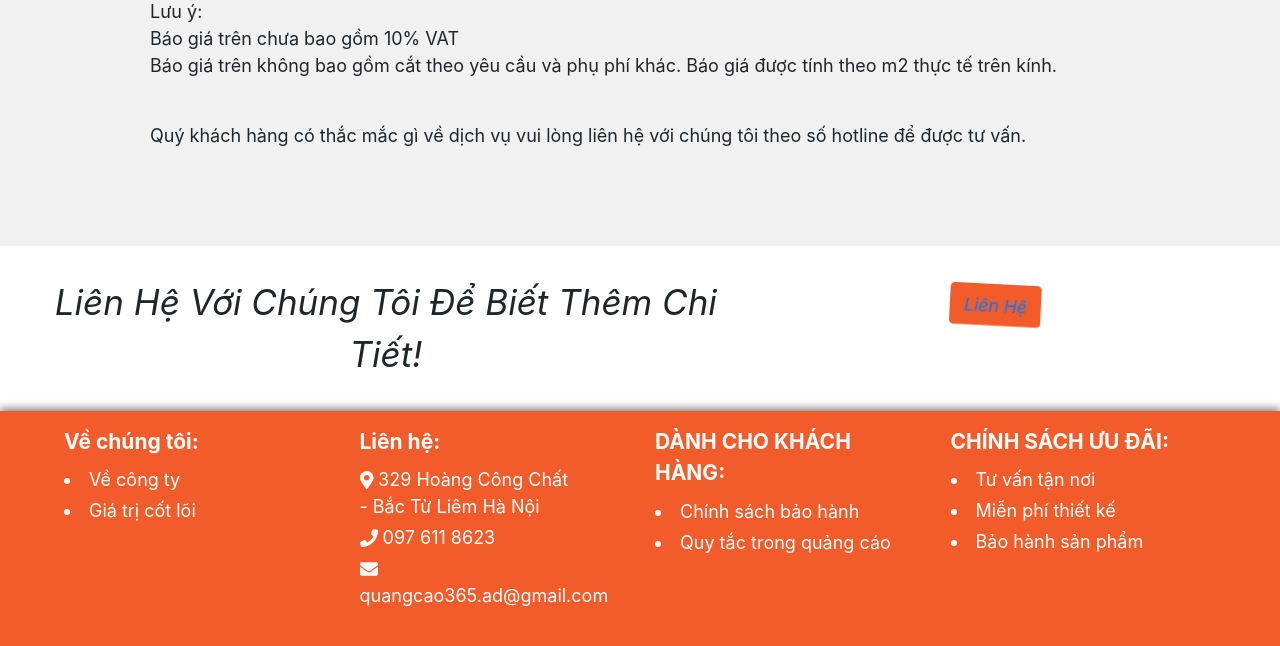
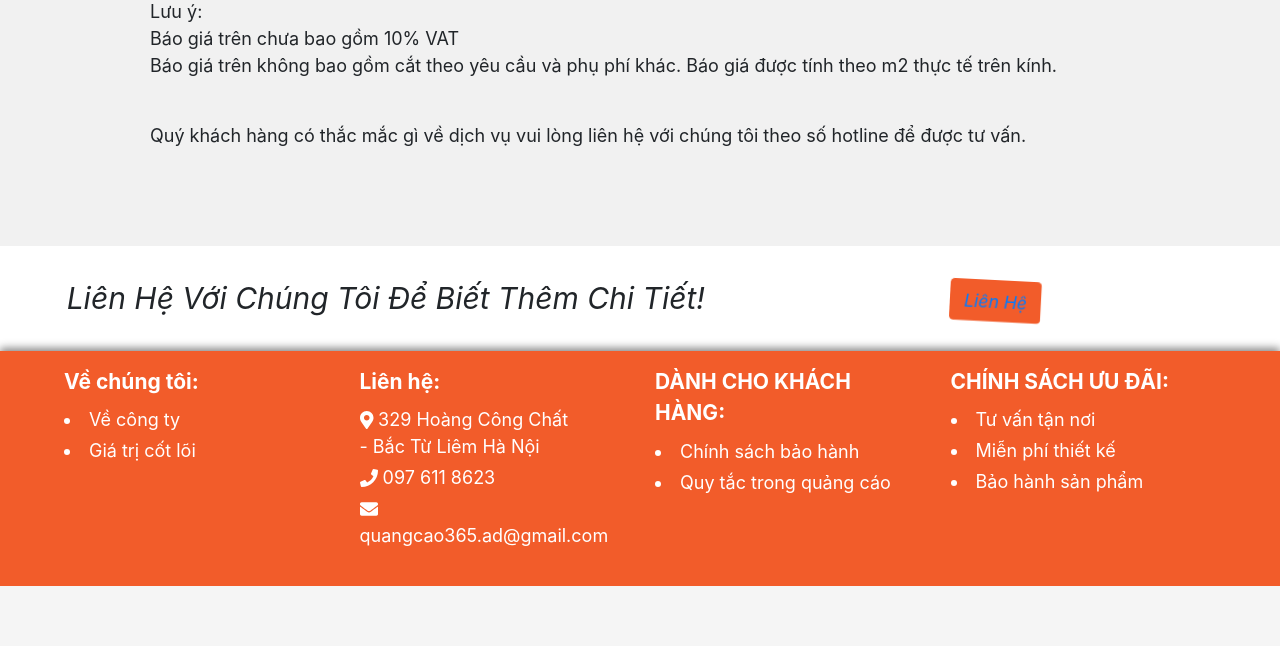
Before and after one commit to tuanhung9293/html-hoc, a PHP site: page /baogia.html in a window 1280 px wide. Shown: the part 1987-2633 px from the top of the page. After the commit the page ends 2573 px from the top, so only its background shows below. Run offline with PHP 8.4, Linux system fonts and the light colour scheme; some libraries are stand-ins or nearby versions.

Commit message:
main color

```diff
--- a/css/custom/home-page.scss
+++ b/css/custom/home-page.scss
@@ -1,3 +1,4 @@
+$main-color: #f25c2a;
 .home-page {
     .home-photo-part {
         width: 100%
--- a/css/style.css
+++ b/css/style.css
@@ -669,7 +669,7 @@ footer .footer-content .content-ft .no-deco {
 
 #ft-lienhe {
   text-align: center;
-  font-size: 35px;
+  font-size: 30px;
   margin: 30px;
 }
 
```
Also changed, not shown: 1 other file.
